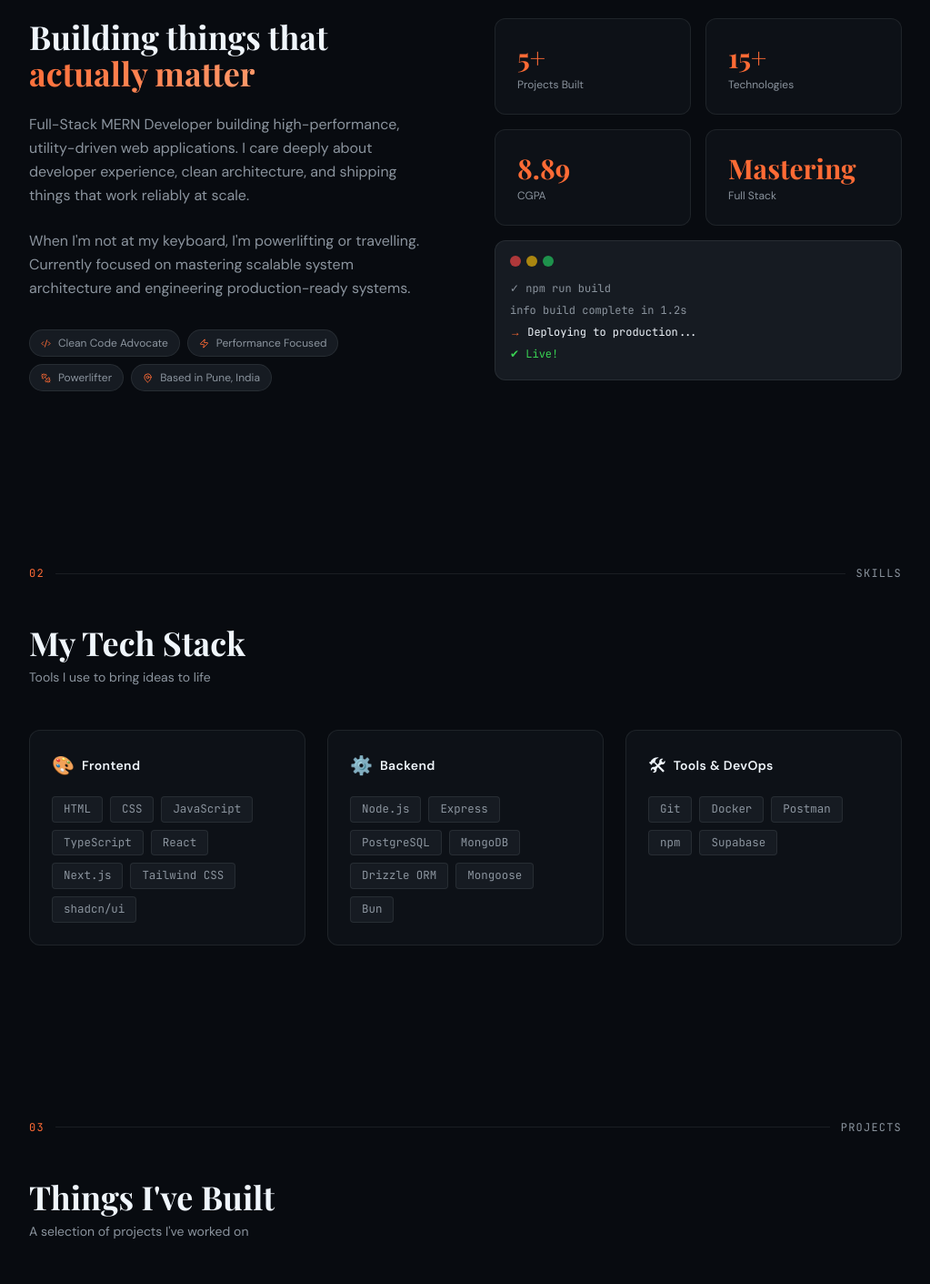
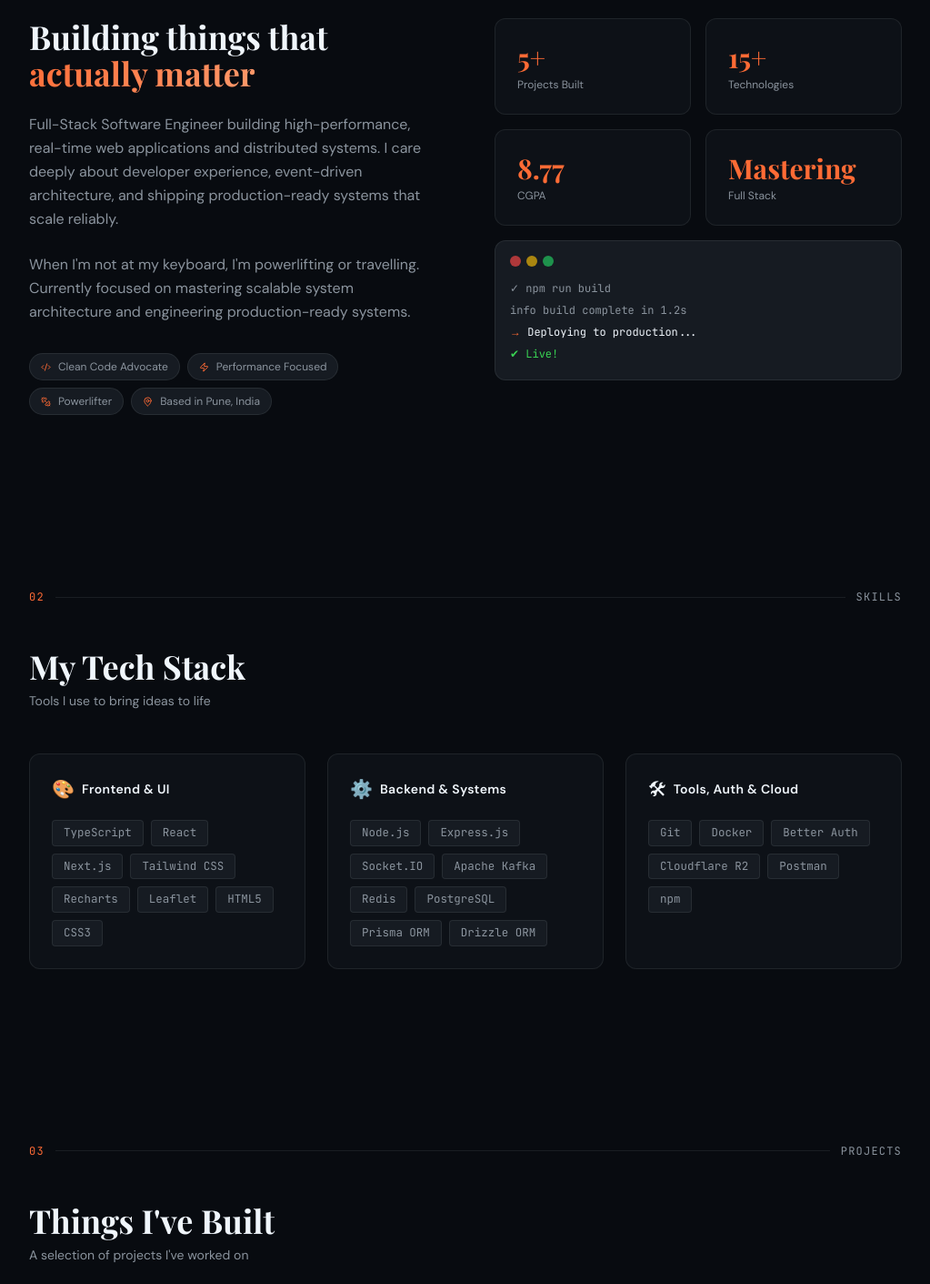
Before and after one commit to imayushsawant/Portfolio, a Next.js app: page / in a window 1280 px wide. Shown: the part 940-2351 px from the top of the page at 91% size, without its empty margins (128-1151 px from the left). Built offline with nearby package versions, Linux system fonts and the light colour scheme; a web font is replaced by a local one.

Commit message:
feat: add layout and section components to personal portfolio

```diff
--- a/app/layout.tsx
+++ b/app/layout.tsx
@@ -27,10 +27,10 @@ const jetbrainsMono = JetBrains_Mono({
 })
 
 export const metadata: Metadata = {
-  title: 'Ayush Sawant Full Stack Developer',
+  title: 'Ayush Sawant — Full Stack Developer',
   description:
-    'Full-Stack MERN Developer building high-performance, utility-driven web applications. Currently focused on mastering scalable system architecture.',
-  keywords: ['Ayush Sawant', 'Full Stack Developer', 'MERN', 'React', 'Next.js', 'Portfolio'],
+    'Full-Stack Software Engineer building high-performance, real-time web applications and distributed systems. Focused on scalable system architecture.',
+  keywords: ['Ayush Sawant', 'Full Stack Developer', 'React', 'Next.js', 'Node.js', 'Socket.IO', 'Kafka', 'Redis', 'Portfolio'],
   authors: [{ name: 'Ayush Sawant' }],
   openGraph: {
     title: 'Ayush Sawant Full Stack Developer',
--- a/components/Footer.tsx
+++ b/components/Footer.tsx
@@ -54,7 +54,7 @@ export default function Footer() {
                   style={{
                     width: 15,
                     height: 15,
-                    backgroundColor: 'var(--accent)',
+                    backgroundColor: 'var(--text-dim)',
                     maskImage: `url(${iconPath})`,
                     maskRepeat: 'no-repeat',
                     maskPosition: 'center',
--- a/components/sections/About.tsx
+++ b/components/sections/About.tsx
@@ -8,7 +8,7 @@ import { Dumbbell, MapPin, Code2, Zap } from 'lucide-react'
 const STATS_BASE = [
   { label: 'Projects Built', value: '5+' },
   { label: 'Technologies', value: '15+' },
-  { label: 'CGPA', value: '8.89' },
+  { label: 'CGPA', value: '8.77' },
 ]
 
 const CYCLING_OPTIONS = [
@@ -64,9 +64,9 @@ export default function About() {
 
           <SectionReveal delay={0.2}>
             <p className="text-base leading-relaxed mb-6" style={{ color: 'var(--text-dim)' }}>
-              Full-Stack MERN Developer building high-performance, utility-driven web
-              applications. I care deeply about developer experience, clean architecture,
-              and shipping things that work reliably at scale.
+              Full-Stack Software Engineer building high-performance, real-time web
+              applications and distributed systems. I care deeply about developer experience,
+              event-driven architecture, and shipping production-ready systems that scale reliably.
             </p>
             <p className="text-base leading-relaxed mb-8" style={{ color: 'var(--text-dim)' }}>
               When I&apos;m not at my keyboard, I&apos;m powerlifting or travelling.
--- a/components/sections/Education.tsx
+++ b/components/sections/Education.tsx
@@ -43,7 +43,7 @@ export default function Education() {
               <span>📅 2024 – 2028</span>
               <span>
                 🎯 CGPA:{' '}
-                <strong style={{ color: 'var(--text)' }}>8.89</strong>
+                <strong style={{ color: 'var(--text)' }}>8.77</strong>
               </span>
             </div>
           </div>
--- a/components/sections/Hero.tsx
+++ b/components/sections/Hero.tsx
@@ -6,7 +6,6 @@ import { Github, Linkedin, Twitter, ArrowDown, Download, type LucideIcon } from
 
 const ROLES = [
   'Full Stack Developer',
-  'MERN Engineer',
   'System Architect',
   'Problem Solver',
 ]
--- a/components/sections/Skills.tsx
+++ b/components/sections/Skills.tsx
@@ -4,19 +4,19 @@ import SectionReveal from '@/components/SectionReveal'
 
 const SKILL_GROUPS = [
   {
-    category: 'Frontend',
+    category: 'Frontend & UI',
     emoji: '🎨',
-    skills: ['HTML', 'CSS', 'JavaScript', 'TypeScript', 'React', 'Next.js', 'Tailwind CSS', 'shadcn/ui'],
+    skills: ['TypeScript', 'React', 'Next.js', 'Tailwind CSS', 'Recharts', 'Leaflet', 'HTML5', 'CSS3'],
   },
   {
-    category: 'Backend',
+    category: 'Backend & Systems',
     emoji: '⚙️',
-    skills: ['Node.js', 'Express', 'PostgreSQL', 'MongoDB', 'Drizzle ORM', 'Mongoose', 'Bun'],
+    skills: ['Node.js', 'Express.js', 'Socket.IO', 'Apache Kafka', 'Redis', 'PostgreSQL', 'Prisma ORM', 'Drizzle ORM'],
   },
   {
-    category: 'Tools & DevOps',
+    category: 'Tools, Auth & Cloud',
     emoji: '🛠',
-    skills: ['Git', 'Docker', 'Postman', 'npm', 'Supabase'],
+    skills: ['Git', 'Docker', 'Better Auth', 'Cloudflare R2', 'Postman', 'npm'],
   },
 ]
 
```
